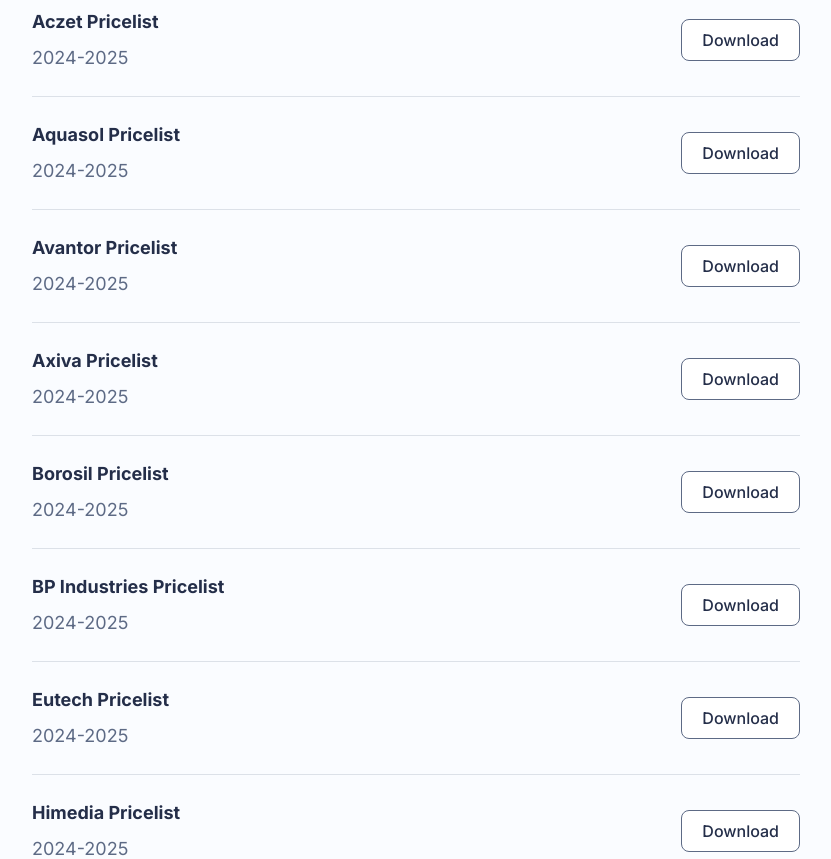
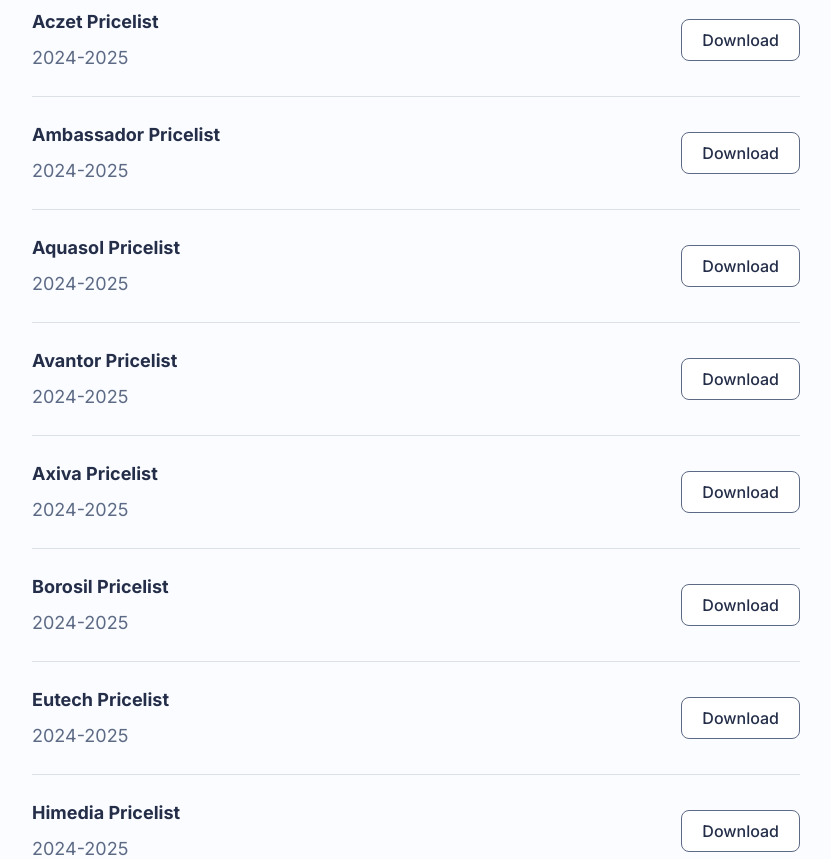
Before and after one commit to Irya5/SVScientifico, a Next.js app: page /pricelists in a window 1280 px wide. Shown: the part 360-1219 px from the top of the page, without its empty margins (64-895 px from the left). Built offline with nearby package versions, Linux system fonts and the light colour scheme; a web font is replaced by a local one.

Commit message:
changed B.p to ambassador

```diff
--- a/app/pricelists/page.js
+++ b/app/pricelists/page.js
@@ -8,11 +8,11 @@
   const pricelists = [
 
     { name: 'Aczet Pricelist', year: '2024-2025', pdf: 'https://drive.google.com/file/d/1U63g-x_Nz-ZbxQdCvoZli8liCZ18CJrC/view?usp=sharing' },
+    { name: 'Ambassador Pricelist', year: '2024-2025', pdf: 'https://drive.google.com/file/d/1FlzLzc80ob1vw6dbabHuFfLwMKkr5O7u/view?usp=drive_link' },
     { name: 'Aquasol Pricelist', year: '2024-2025', pdf: 'https://drive.google.com/file/d/1lbzI9n-GpWuWZj_6f09Wog6py7gvGEiN/view?usp=sharing' },
     { name: 'Avantor Pricelist', year: '2024-2025', pdf: 'https://drive.google.com/file/d/1zj513oPHHjFraPmlaaM1UQbHg_0E28iY/view?usp=sharing' },
     { name: 'Axiva Pricelist', year: '2024-2025', pdf: 'https://drive.google.com/file/d/1f51PymHW5Xmwe8juvIfgzxrJH88Lifhm/view?usp=drive_link' },
     { name: 'Borosil Pricelist', year: '2024-2025', pdf: 'https://drive.google.com/file/d/1nugGK1oHdTDUzdlNs4__C8yTgkVPxCoP/view?usp=drive_link' },
-    { name: 'BP Industries Pricelist', year: '2024-2025', pdf: 'https://drive.google.com/file/d/1FlzLzc80ob1vw6dbabHuFfLwMKkr5O7u/view?usp=drive_link' },
     { name: 'Eutech Pricelist', year: '2024-2025', pdf: 'https://drive.google.com/file/d/1Jq7sPwhqasbyxLDOoD8VJUh1Yts76aYN/view?usp=drive_link' },
     { name: 'Himedia Pricelist', year: '2024-2025', pdf: 'https://drive.google.com/file/d/1sMN6aOMmYtYrA6gU9LMR1JF1a3A10Wit/view?usp=drive_link' },
     { name: 'Labtronics Pricelist', year: '2023-2024', pdf: 'https://drive.google.com/file/d/1mW7t788H1wguI8FCw-5mE1QfSYNY0dBr/view?usp=drive_link'},
```
